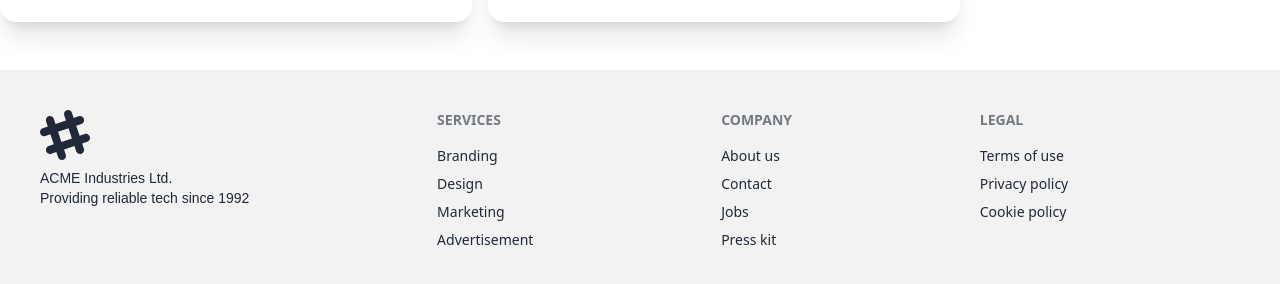
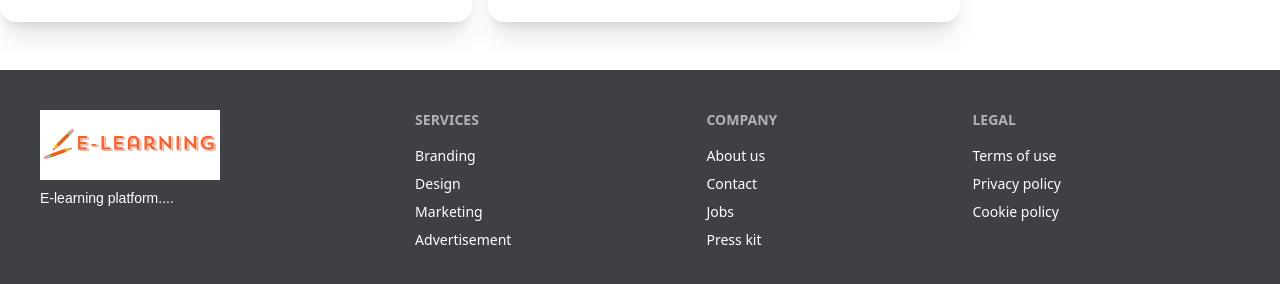
Before and after one commit to jintu25/bootcamp-task2, a website: page courses.html in a window 1280 px wide. Shown: the part 1822-2106 px from the top of the page. Drawn offline with nearby package versions, Linux system fonts and the light colour scheme.

Commit message:
complete

```diff
--- a/courses.html
+++ b/courses.html
@@ -199,15 +199,10 @@
         </div>
     </div>
     <!-- footer section design -->
-    <footer class="footer p-10 bg-base-200 text-base-content">
+    <footer class="footer p-10 bg-zinc-700 text-white">
         <aside>
-            <svg width="50" height="50" viewBox="0 0 24 24" xmlns="http://www.w3.org/2000/svg" fill-rule="evenodd"
-                clip-rule="evenodd" class="fill-current">
-                <path
-                    d="M22.672 15.226l-2.432.811.841 2.515c.33 1.019-.209 2.127-1.23 2.456-1.15.325-2.148-.321-2.463-1.226l-.84-2.518-5.013 1.677.84 2.517c.391 1.203-.434 2.542-1.831 2.542-.88 0-1.601-.564-1.86-1.314l-.842-2.516-2.431.809c-1.135.328-2.145-.317-2.463-1.229-.329-1.018.211-2.127 1.231-2.456l2.432-.809-1.621-4.823-2.432.808c-1.355.384-2.558-.59-2.558-1.839 0-.817.509-1.582 1.327-1.846l2.433-.809-.842-2.515c-.33-1.02.211-2.129 1.232-2.458 1.02-.329 2.13.209 2.461 1.229l.842 2.515 5.011-1.677-.839-2.517c-.403-1.238.484-2.553 1.843-2.553.819 0 1.585.509 1.85 1.326l.841 2.517 2.431-.81c1.02-.33 2.131.211 2.461 1.229.332 1.018-.21 2.126-1.23 2.456l-2.433.809 1.622 4.823 2.433-.809c1.242-.401 2.557.484 2.557 1.838 0 .819-.51 1.583-1.328 1.847m-8.992-6.428l-5.01 1.675 1.619 4.828 5.011-1.674-1.62-4.829z">
-                </path>
-            </svg>
-            <p>ACME Industries Ltd.<br>Providing reliable tech since 1992</p>
+            <img src="./img/logo.png" alt="">
+            <p>E-learning platform....</p>
         </aside>
         <nav>
             <h6 class="footer-title">Services</h6>
```
